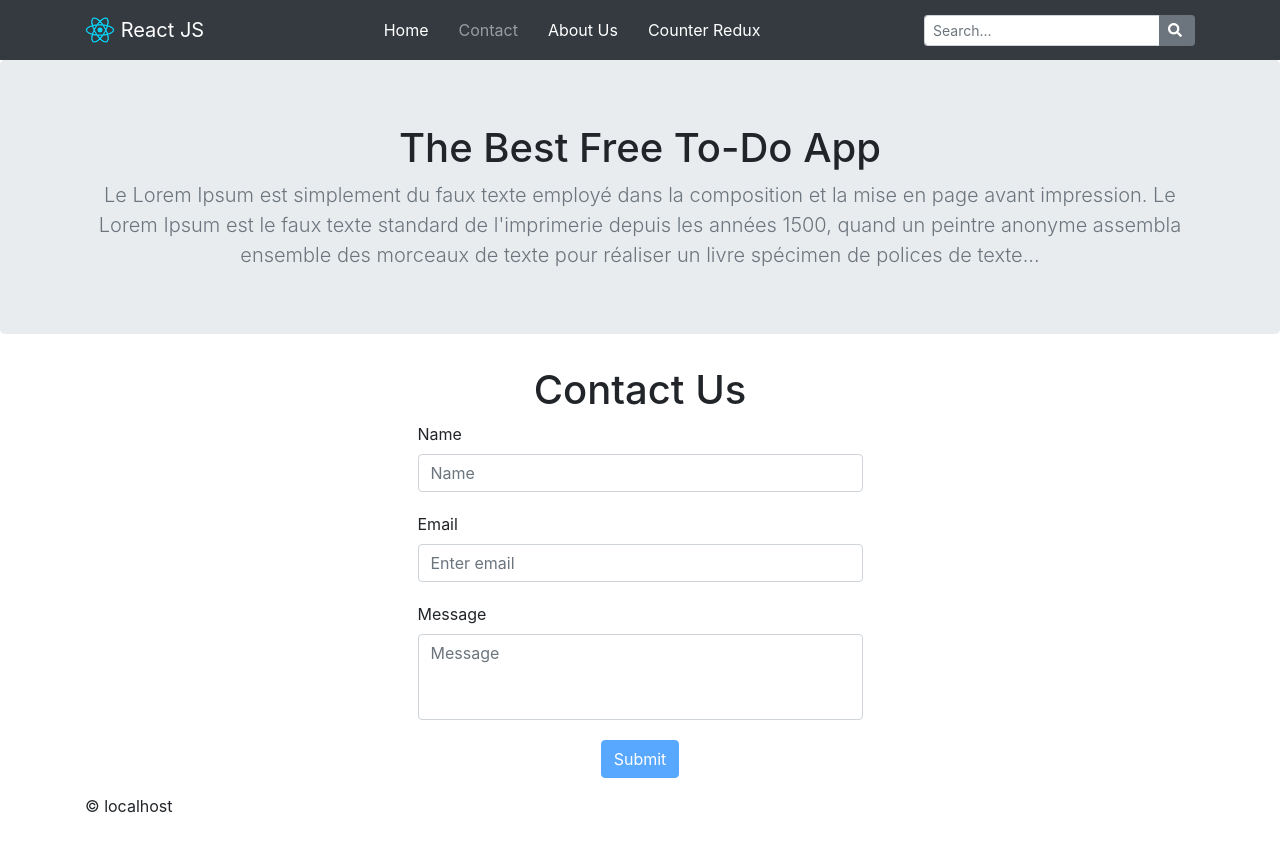
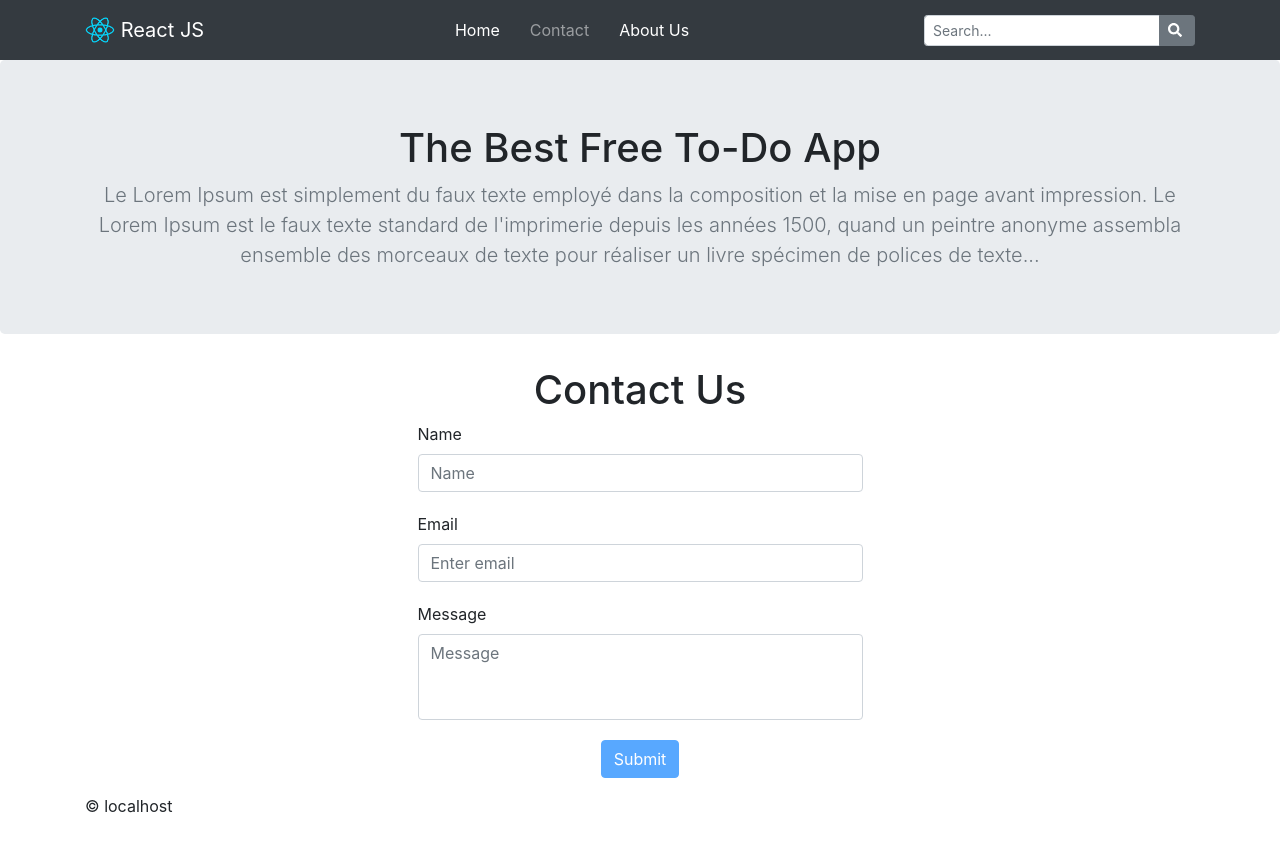
Before and after one commit to hovhannisyan-code/react-tutorial, a React (Create React App) app: page /contact in a window 1280 px wide. Built offline with nearby package versions, Linux system fonts and the light colour scheme.

Commit message:
last five tasks

```diff
--- a/src/Components/Navbar/Navbar.jsx
+++ b/src/Components/Navbar/Navbar.jsx
@@ -16,10 +16,6 @@ const menuItems = [
     {
         slug: "/about",
         menuName: "About Us"
-    },
-    {
-        slug: "/counter",
-        menuName: "Counter Redux"
     }
 ];
 
--- a/src/Components/Pages/ToDo/ToDo.jsx
+++ b/src/Components/Pages/ToDo/ToDo.jsx
@@ -85,8 +85,8 @@ const ToDo = (props) => {
             </Col>
         )
     });
-    let TasksList = tasks.reverse().map((task, index) => {
-        // if (index === 5) return;
+    let TasksList = tasks.reverse().slice(Math.max(tasks.length - 5, 0)).map((task, index) => {
+
         return (
             <li key={task._id} className="list-group-item">
                 <Link to={`/task/${task._id}`}>{task.title}</Link>
```
Also changed, not shown: 1 other file (tests, documents, lock files or other folders).
